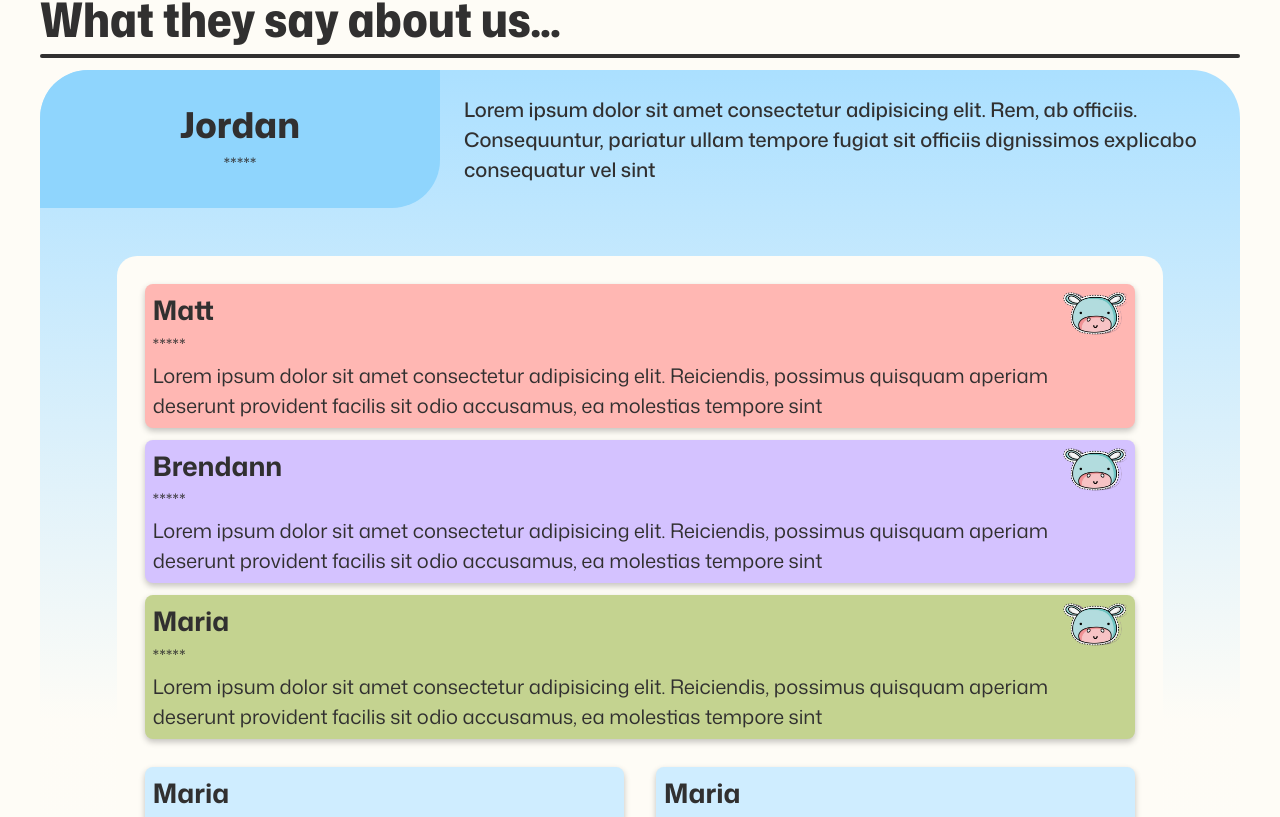
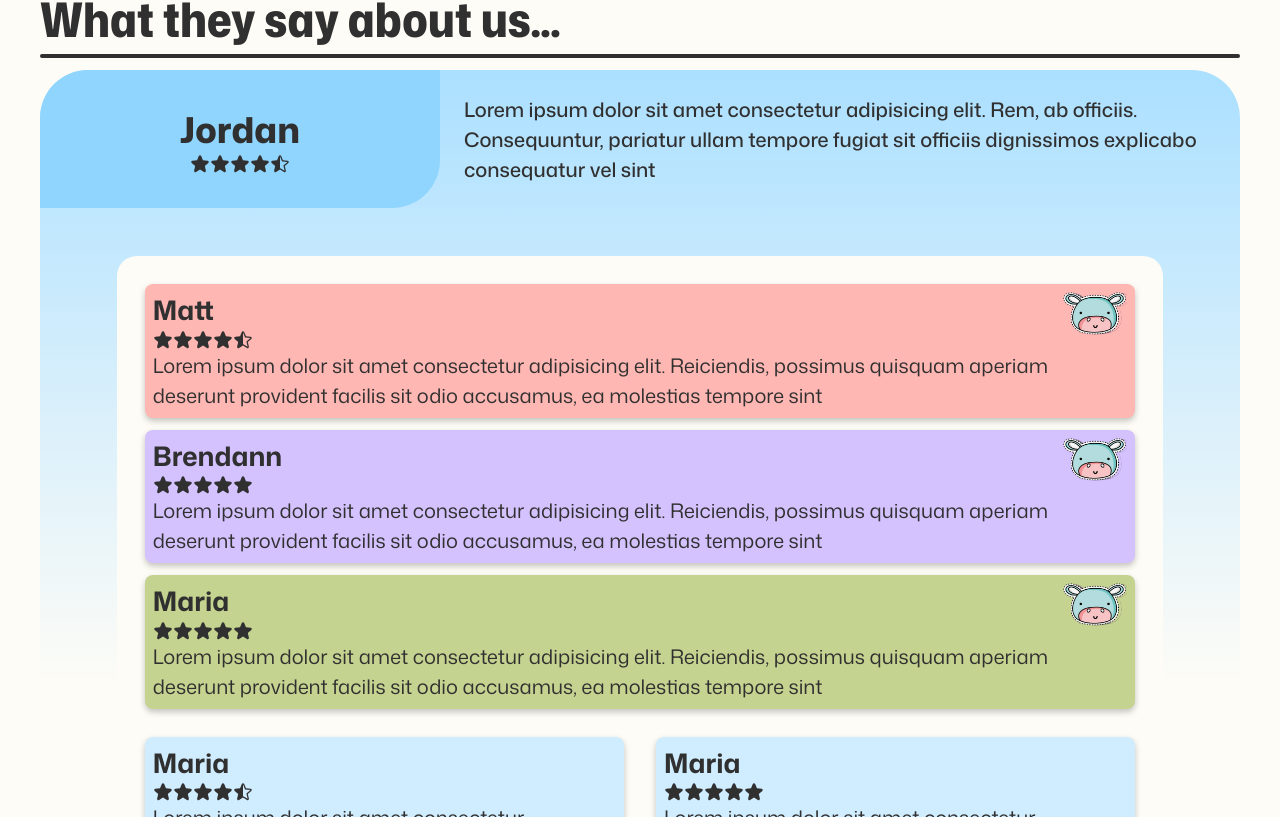
Before and after one commit to drkedrkedjon/blancodent-2025, a Next.js app: page /en in a window 1280 px wide. Shown: the part 3943-4760 px from the top of the page. Built offline with nearby package versions, Linux system fonts and the light colour scheme.

Commit message:
Refactoring, stars added

```diff
--- a/src/components/HomePage/Opinions/Opinions.tsx
+++ b/src/components/HomePage/Opinions/Opinions.tsx
@@ -1,4 +1,5 @@
 import img from "@/assets/images/home-page/porque-card/cardimg-1.png";
+import { StarHalfIcon, StarIcon } from "@phosphor-icons/react/dist/ssr";
 import { getTranslations } from "next-intl/server";
 import Image from "next/image";
 import styles from "./opinions.module.css";
@@ -16,7 +17,13 @@ export default async function Opinions() {
         <article className={styles.firstOpinionArticle}>
           <header className={styles.firstOpinionHeader}>
             <h3>Jordan</h3>
-            <span>*****</span>
+            <span className={styles.starIcons}>
+              <StarIcon weight="fill" />
+              <StarIcon weight="fill" />
+              <StarIcon weight="fill" />
+              <StarIcon weight="fill" />
+              <StarHalfIcon weight="fill" />
+            </span>
           </header>
           <blockquote>
             <p>
@@ -36,7 +43,13 @@ export default async function Opinions() {
             />
             <header>
               <h3>Matt</h3>
-              <span>*****</span>
+              <span className={styles.starIcons}>
+                <StarIcon weight="fill" />
+                <StarIcon weight="fill" />
+                <StarIcon weight="fill" />
+                <StarIcon weight="fill" />
+                <StarHalfIcon weight="fill" />
+              </span>
             </header>
             <blockquote>
               <p>
@@ -55,7 +68,13 @@ export default async function Opinions() {
             />
             <header>
               <h3>Brendann</h3>
-              <span>*****</span>
+              <span className={styles.starIcons}>
+                <StarIcon weight="fill" />
+                <StarIcon weight="fill" />
+                <StarIcon weight="fill" />
+                <StarIcon weight="fill" />
+                <StarIcon weight="fill" />
+              </span>
             </header>
             <blockquote>
               <p>
@@ -74,7 +93,13 @@ export default async function Opinions() {
             />
             <header>
               <h3>Maria</h3>
-              <span>*****</span>
+              <span className={styles.starIcons}>
+                <StarIcon weight="fill" />
+                <StarIcon weight="fill" />
+                <StarIcon weight="fill" />
+                <StarIcon weight="fill" />
+                <StarIcon weight="fill" />
+              </span>
             </header>
             <blockquote>
               <p>
@@ -90,7 +115,13 @@ export default async function Opinions() {
             >
               <header>
                 <h3>Maria</h3>
-                <span>*****</span>
+                <span className={styles.starIcons}>
+                  <StarIcon weight="fill" />
+                  <StarIcon weight="fill" />
+                  <StarIcon weight="fill" />
+                  <StarIcon weight="fill" />
+                  <StarHalfIcon weight="fill" />
+                </span>
               </header>
               <blockquote>
                 <p>
@@ -105,7 +136,13 @@ export default async function Opinions() {
             >
               <header>
                 <h3>Maria</h3>
-                <span>*****</span>
+                <span className={styles.starIcons}>
+                  <StarIcon weight="fill" />
+                  <StarIcon weight="fill" />
+                  <StarIcon weight="fill" />
+                  <StarIcon weight="fill" />
+                  <StarIcon weight="fill" />
+                </span>
               </header>
               <blockquote>
                 <p>
--- a/src/components/HomePage/Opinions/opinions.module.css
+++ b/src/components/HomePage/Opinions/opinions.module.css
@@ -12,6 +12,10 @@
   background-color: var(--base-black-20);
   margin-block: var(--space-300);
   border-radius: var(--b-radius-100);
+}
+
+.starIcons {
+  display: flex;
 }
 
 .opinionsContainer {
@@ -50,7 +54,7 @@
   flex-direction: column;
   gap: var(--space-300);
   background-color: var(--base-white-20);
-  margin-inline: clamp(1rem, 6vw, 6rem);
+  margin-inline: clamp(1rem, 6vw, 8rem);
   border-radius: var(--b-radius-400);
   padding: clamp(var(--space-300), 3vw, var(--space-700));
   margin-block-start: var(--space-900);
```
